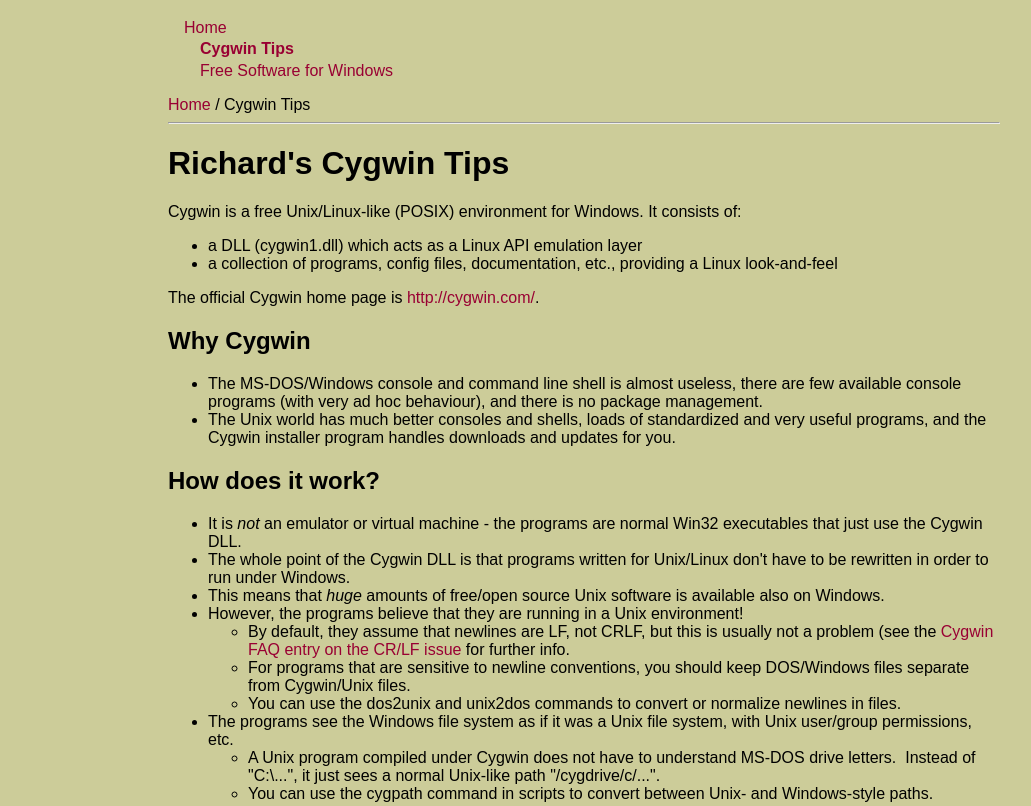
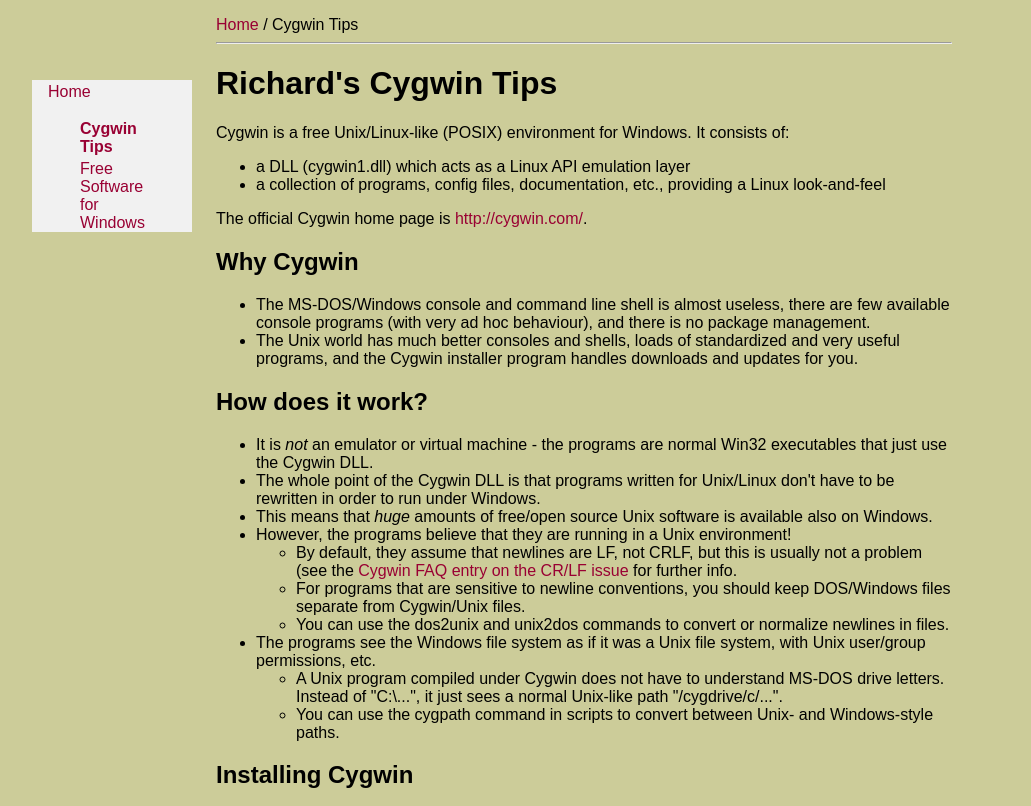
Before and after one commit to richcarl/richcarl.github.io, an Eleventy site: page src/cygwin.md in a window 1280 px wide. Shown: the top 806 px of the page, without its empty margins (56-1087 px from the left). Built offline with nearby package versions, Linux system fonts and the light colour scheme; Eleventy itself is replaced by a stand-in of ours; files that its build step writes are made by us from their sources; what markdown-it-attrs, markdown-it-bracketed-spans, markdown-it-div would draw is missing.

Commit message:
Grid layout with left and right hand columns

```diff
--- a/src/_includes/htmlfoot.njk
+++ b/src/_includes/htmlfoot.njk
@@ -1,8 +1,7 @@
 <hr>
-
 <footer>
 {{ footercontent }}
 </footer>
-
+</div> <!-- end of main grid -->
 </body>
 </html>
--- a/src/_includes/htmlhead.njk
+++ b/src/_includes/htmlhead.njk
@@ -8,30 +8,13 @@
   <link rel="stylesheet" href="/css/stylesheet.css">
 </head>
 <body>
+<div class=main-grid>
 <header>
 <!-- page header -->
+{{ headercontent }}
+</header>
+<div class=left-column>
 <nav>
-<style>
-  .nav-list, .nav-list ul {
-      list-style-type: none;
-      padding: 0 0 0 1rem;
-      width: max-content;
-  }
-  .nav-item {
-      padding: 0.2rem 0 0 0;
-  }
-  .nav-anchor {
-      display: block;
-      text-decoration: none;
-  }
-  .nav-anchor:hover {
-      background-color: #555;
-      color: white;
-  }
-  .nav-anchor-active {
-      font-weight: bold;
-  }
-</style>
 <!-- navigation -->
 {{ collections.all
    | eleventyNavigation
@@ -43,16 +26,6 @@
                                 activeListItemClass: "nav-item-active"})
    | safe }}
 </nav>
-
-{% set crumbs = collections.all
-   | eleventyNavigationBreadcrumb(eleventyNavigation.key) %}
-<div class="crumbs">
-{% for crumb in crumbs -%}
-  <a class="crumb" href="{{ crumb.url | url }}">{{ crumb.title }}</a> /
-{% endfor %}
-<span class="last-crumb">{{ eleventyNavigation.title | default(eleventyNavigation.key) }}</span>
-
-{{ headercontent }}
-</header>
-
-<hr>
+</div>
+<div class=right-column>
+</div>
--- a/src/_includes/page.njk
+++ b/src/_includes/page.njk
@@ -1,7 +1,17 @@
 {% include "htmlhead.njk" %}
 <main>
+{% set crumbs = collections.all
+   | eleventyNavigationBreadcrumb(eleventyNavigation.key) %}
+<div class="crumbs">
+{% for crumb in crumbs -%}
+  <a class="crumb" href="{{ crumb.url | url }}">{{ crumb.title }}</a> /
+{% endfor %}
+<span class="last-crumb">{{ eleventyNavigation.title | default(eleventyNavigation.key) }}</span>
+<hr>
+
 {% block content %}
   {{ content | safe }}
 {% endblock %}
+
 </main>
 {% include "htmlfoot.njk" %}
--- a/src/css/stylesheet.css
+++ b/src/css/stylesheet.css
@@ -2,15 +2,38 @@ html {
     max-width: max-content;
     margin: auto;
 }
-
 body {
-    margin: 1rem;
     color: rgb(0, 0, 0);
     background-color: rgb(204, 204, 153);
     font-family: Arial,Helvetica Neue,Helvetica,sans-serif;
-    max-width: 52rem;
 }
-
+.main-grid {
+    display: grid;
+    grid-gap: 0.5rem;
+}
+header {
+    grid-area: 1 / 1 / span 1 / span 3;
+    background-color: #f1f1f1;
+}
+main {
+    grid-area: 2 / 2 / span 1 / span 1;
+    max-width: 46rem;
+    min-width: 18rem;
+}
+footer {
+    grid-area: 3 / 1 / span 1 / span 3;
+    background-color: #f1f1f1;
+}
+.left-column {
+    grid-area: 2 / 1 / span 1 / span 1;
+    width: 12rem;
+    margin-top: 3rem;
+}
+.right-column {
+    grid-area: 2 / 3 / span 1 / span 1;
+    width: 12rem;
+    margin-top: 2rem;
+}
 a:link {
     color: rgb(153, 0, 51);
     text-decoration: none;
@@ -23,17 +46,42 @@ a:hover {
     background-color: rgb(204, 204, 204);
     text-decoration: none;
 }
-
 blockquote {
     font-size: 75%;
     font-style: italic;
     margin-left: 2rem;
 }
-
 pre {
     font-family: Consolas,monaco,monospace;
     font-size: 115%;
 }
+
+/* specific classes */
+
+.nav-list {
+    background-color: #f1f1f1;
+    margin: 1rem;
+}
+.nav-list, .nav-list ul {
+    list-style-type: none;
+    padding: 0 0.5rem 0 1rem;
+}
+.nav-item {
+    padding: 0.2rem 0 0 0;
+}
+.nav-anchor {
+    display: block;
+    text-decoration: none;
+}
+.nav-anchor:hover {
+    background-color: #555;
+    color: white;
+}
+.nav-anchor-active {
+    font-weight: bold;
+}
+
+/* reusable classes */
 
 .container {
   display: flow-root;
@@ -41,7 +89,7 @@ pre {
 
 .image-tile {
     float: left;
-    margin: 1rem 2rem;
+    margin: 1rem;
     text-align: center;
 }
 .image-tile img {
--- a/src/index.md
+++ b/src/index.md
@@ -9,7 +9,7 @@ eleventyNavigation:
 .contact {
     float:left;
     text-align: center;
-    padding: 0 3rem;
+    padding: 0 1rem;
     max-width: fit-content;
 }
 </style>
```
